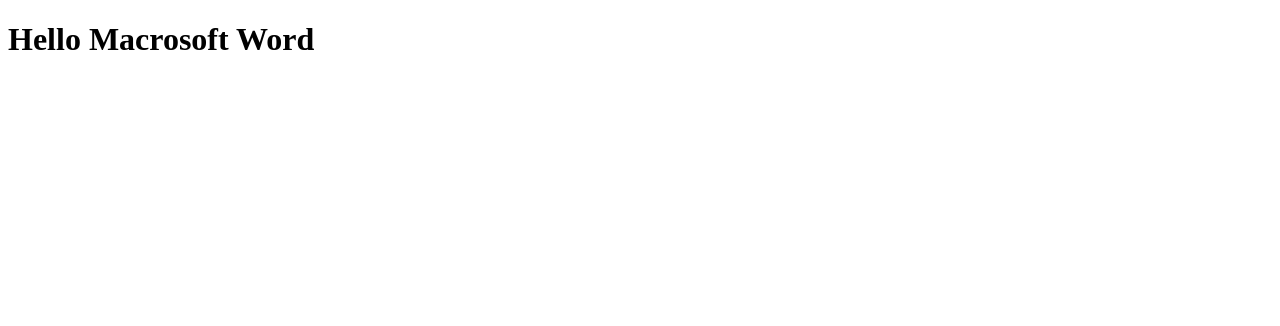
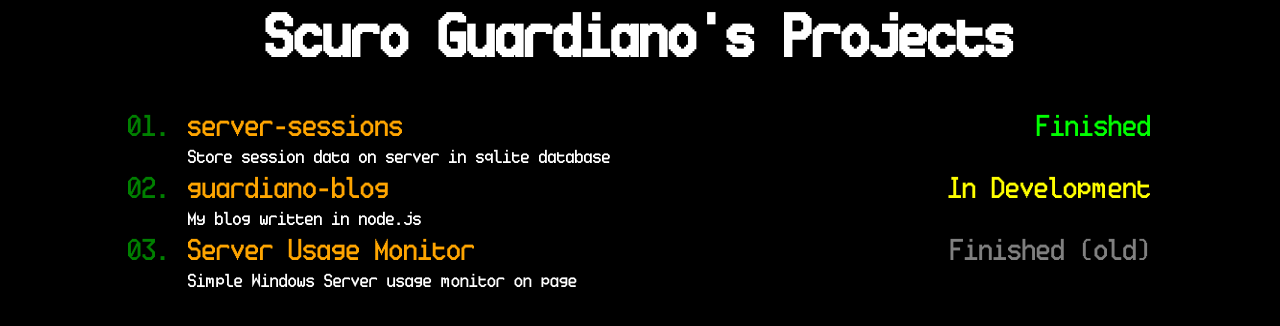
Before and after one commit to ScuroGuardiano/ScuroGuardiano.github.io, a plain HTML site: page index.html in a window 1280 px wide. Drawn offline with Linux system fonts and the light colour scheme.

Commit message:
komit potwierdzony

```diff
--- a/index.html
+++ b/index.html
@@ -5,8 +5,34 @@
     <meta name="viewport" content="width=device-width, initial-scale=1.0">
     <meta http-equiv="X-UA-Compatible" content="ie=edge">
     <title>Scuro Guardiano's Projects</title>
+    <link rel="stylesheet" href="style.css">
 </head>
 <body>
-    <h1>Hello Macrosoft Word</h1>
+    <header>
+        <h1>Scuro Guardiano's Projects</h1>
+    </header>
+    <main>
+        <div class="project">
+            <a href="https://github.com/ScuroGuardiano/server-sessions"><div class="top">
+                <span class="number">01.</span><span class="name">server-sessions</span>
+                <span class="status finished">Finished</span>
+            </div></a>
+            <span class="description">Store session data on server in sqlite database</span>
+        </div>
+        <div class="project">
+            <a href="https://github.com/ScuroGuardiano/guardiano-blog"><div class="top">
+                <span class="number">02.</span><span class="name">guardiano-blog</span>
+                <span class="status development">In Development</span>
+            </div></a>
+            <span class="description">My blog written in node.js</span>
+        </div>
+        <div class="project">
+            <a href="https://github.com/ScuroGuardiano/ServerUsageMonitor"><div class="top">
+                <span class="number">03.</span><span class="name">Server Usage Monitor</span>
+                <span class="status old">Finished (old)</span>
+            </div></a>
+            <span class="description">Simple Windows Server usage monitor on page</span>
+        </div>
+    </main>
 </body>
 </html>
--- /dev/null
+++ b/style.css
@@ -0,0 +1,68 @@
+@font-face {
+    font-family: "ticketing";
+    src: url("fonts/ticketing.regular.ttf");
+}
+html, body {
+    margin: 0;
+    padding: 0;
+    background-color: black;
+    color: white;
+    font-family: "ticketing",
+        Consolas,
+        monospace;
+}
+header {
+    text-align: center;
+}
+header h1 {
+    margin: 0;
+    padding: 0;
+    font-size: 64px;
+}
+main {
+    margin-top: 30px;
+    max-width: 1024px;
+    position: relative;
+    left: 50%;
+    transform: translateX(-50%);
+}
+.project {
+    font-size: 32px;
+}
+.project .top {
+    cursor: pointer;
+}
+.project .top:hover {
+    background-color: #ccc;
+}
+.project span {
+    display: inline-block;
+}
+.project .number {
+    width: 60px;
+    color: green;
+}
+.project .name {
+    color: orange;
+}
+.project .description {
+    margin-left: 60px;
+    font-size: 20px;
+    display: block;
+}
+.project .status {
+    position: absolute;
+    right: 0px;
+}
+.project .finished {
+    color: lime;
+}
+.project .old {
+    color: grey;
+}
+.project .development {
+    color: yellow;
+}
+.project .abandoned {
+    color: red;
+}
```
Also changed, not shown: fonts/ticketing.regular.ttf (added).
